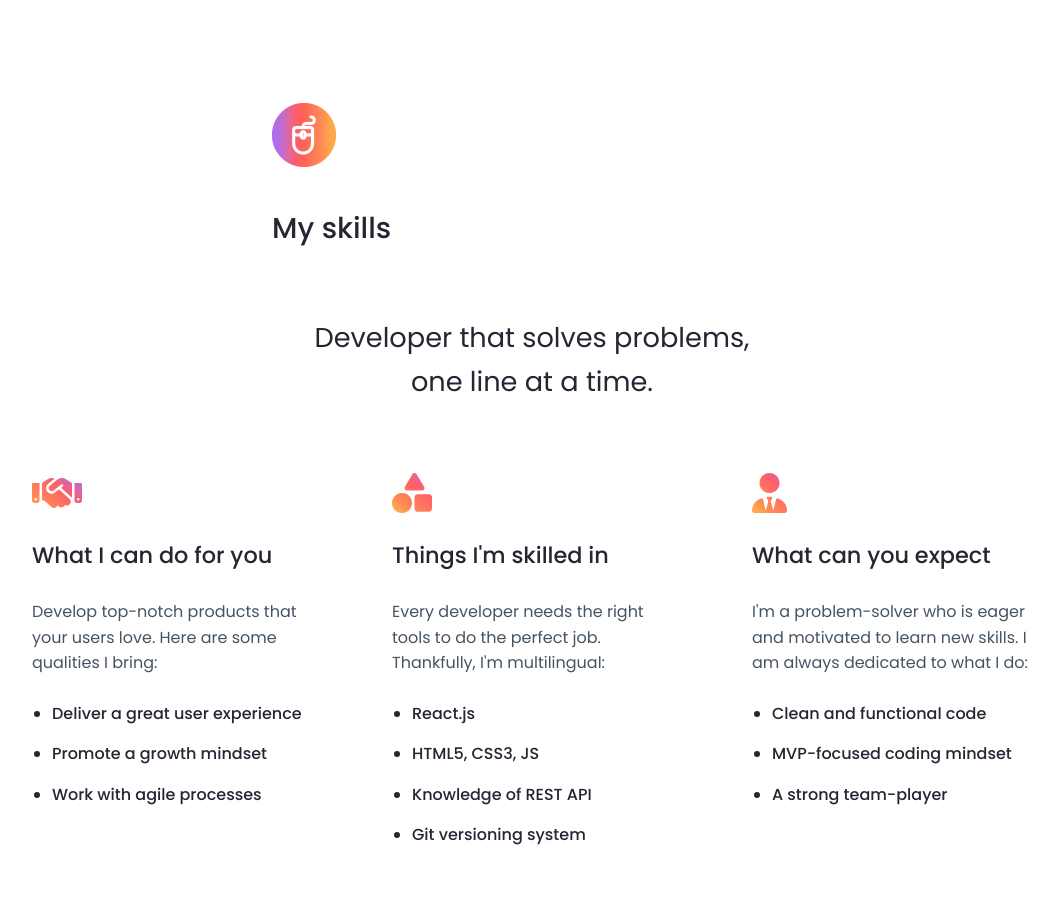
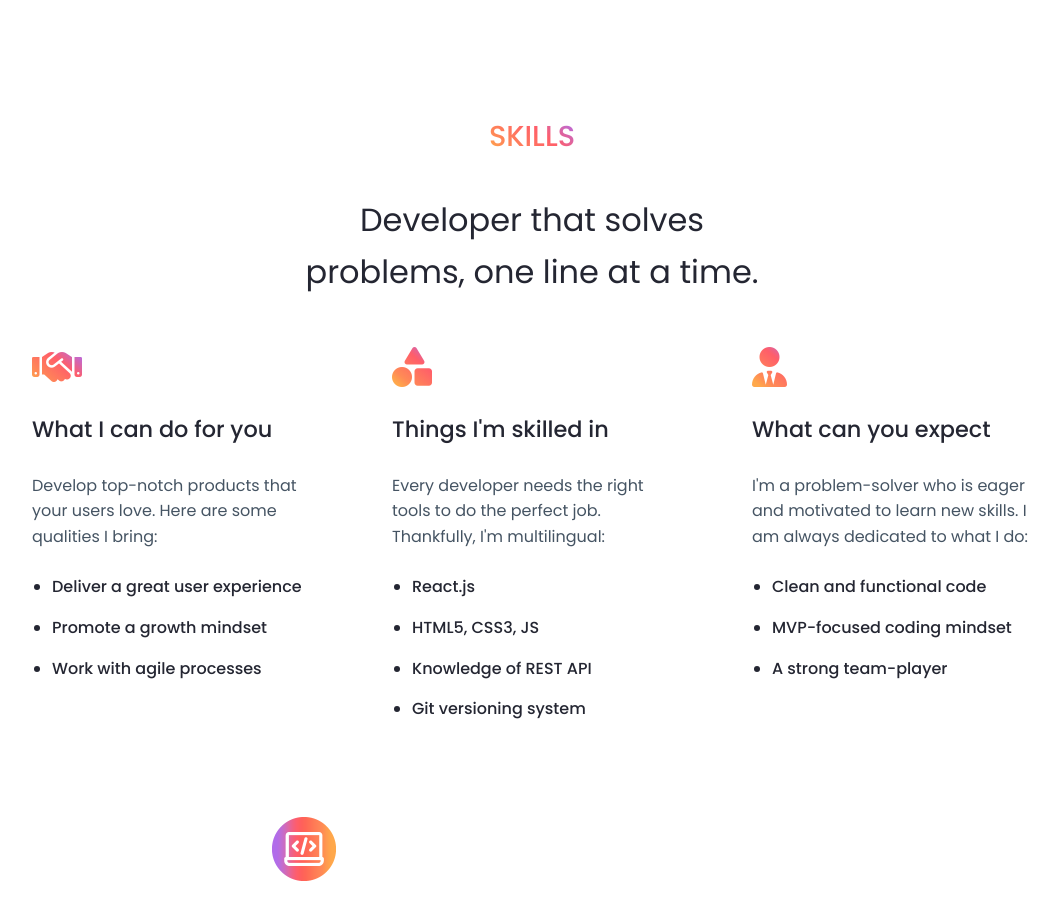
Before and after one commit to sleep24less/personal-site, a React (Create React App) app: page /#/ in a window 1280 px wide. Shown: the part 1185-2085 px from the top of the page, without its empty margins (108-1167 px from the left). Built offline with nearby package versions, Linux system fonts and the light colour scheme; the HTML template or start-up script is replaced by a standard one.

Commit message:
Minor changes to skills section

```diff
--- a/src/components/SkillsSection.js
+++ b/src/components/SkillsSection.js
@@ -1,8 +1,6 @@
 import React from 'react'
 import Aos from 'aos'
 import 'aos/dist/aos.css'
-
-import icon4 from '../assets/mouse.png'
 
 function SkillsSection() {
 
@@ -14,9 +12,8 @@
     return (
         <div className='section_info'>
             <div className='info skills'>
-                <div data-aos='fade-right'>
-                    <img src={icon4} className='header_icon' alt=''></img>
-                    <h1 className='text_section'>My skills</h1>
+                <div className='aos_container skills' data-aos='fade-right'>
+                    <h1 className='text_section skills'>SKILLS</h1>
                 </div>
                 <h1 className='text_intro' data-aos='fade-left'>Developer that solves problems, one line at a time.</h1>
                 <div className='skills_container'>
--- a/src/index.css
+++ b/src/index.css
@@ -476,6 +476,10 @@
   margin: 0;
 }
 
+.about .text.last {
+  margin: 0;
+}
+
 /*_____________________________________________________ SCROLL DOWN ANIMATION */
 
 .scroll_animation {
@@ -562,13 +566,25 @@
   flex-direction: column;
 }
 
+.aos_container.skills {
+  display: flex;
+  align-items: center;
+  justify-content: center;
+}
+
+.text_section.skills {
+  background: var(--gradient-accent);
+  -webkit-background-clip: text;
+  -webkit-text-fill-color: transparent;
+}
+
 .info.skills .text_intro {
-  font-size: 1.7rem;
-  width: 450px;
+  font-size: 2rem;
+  width: 500px;
   align-self: center;
   text-align: center;
-  margin-top: 40px;
-  margin-bottom: 70px;
+  margin-top: 10px;
+  margin-bottom: 50px;
 }
 
 .skill {
@@ -1147,7 +1163,7 @@
   .info.skills .text_intro {
     font-size: 1.4rem;
     width: 100%;
-    margin-top: 35px;
+    margin-top: 0px;
     margin-bottom: 20px;
   }
 
@@ -1159,4 +1175,8 @@
   .skill[data-aos] {
     transform: translate3d(-100px, 0, 0);
   }
+
+  .text.last {
+    margin: 0;
+  }
 }
```
